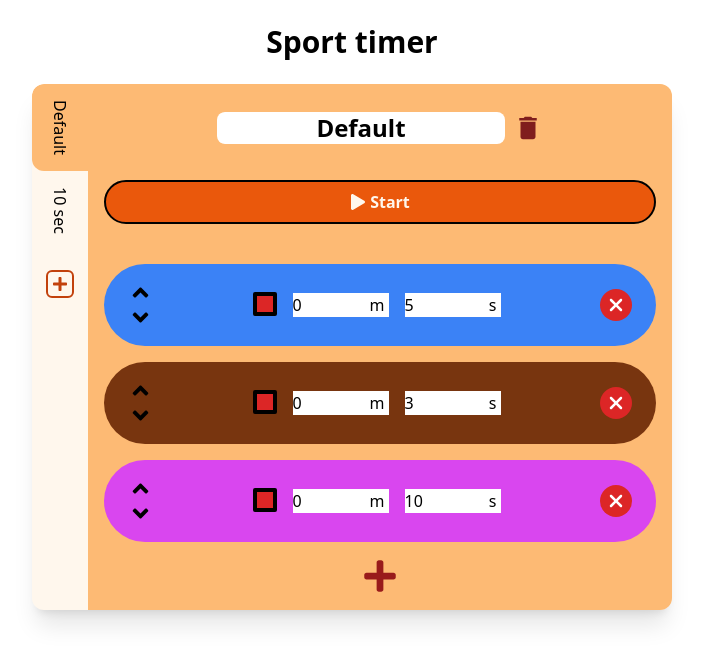
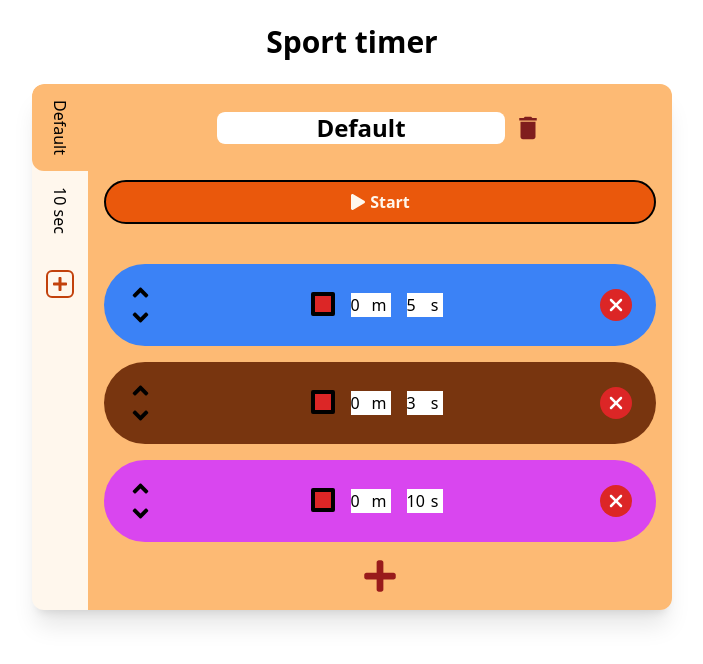
Before and after one commit to BaptisteD51/timer-react, a React (Vite) app: page / in a window 1280 px wide. Shown: the top 664 px of the page, without its empty margins (288-991 px from the left). Built offline with nearby package versions, Linux system fonts and the light colour scheme.

Commit message:
drag and drop custom hook to re-use the same logic across app

```diff
--- a/src/components/Edit/Edit.jsx
+++ b/src/components/Edit/Edit.jsx
@@ -3,9 +3,32 @@ import { Timers } from "../../contexts/Timers"
 import Timer from "./Timer"
 import { MdDelete } from "react-icons/md";
 import { FaPlay, FaPlus } from "react-icons/fa";
+import useDragAndDrop from "../../hooks/useDragAndDrop.js";
 
 function Edit({ updateIsRunning }){
     let { profiles, updateProfiles, currentProfile, updateCurrentProfile } = useContext(Timers)
+
+    let {draggedItem,updateDraggedItem,dragProps} = useDragAndDrop(onDragStartCallBack,onDropCallBack)
+    function onDragStartCallBack(id){
+        updateDraggedItem(id)
+    }
+
+    function onDropCallBack(id){
+        //Retrieve the dragged timer by its id
+        let draggedTimer = currentProfile.timers.find((timer)=> timer.id == draggedItem)
+
+        //The index of the dragged timer
+        let draggedTimerIndex = currentProfile.timers.findIndex((timer)=> timer.id == draggedItem)
+        //The index of the dropeed on timer
+        let dropOnTimerIndex = currentProfile.timers.findIndex((timer)=> timer.id == id)
+
+        //Destroys the dragged timer at its former position
+        currentProfile.timers.splice(draggedTimerIndex,1)
+        //Put the dragged timer after the dropped on timmer
+        currentProfile.timers.splice(dropOnTimerIndex,0,draggedTimer)
+
+        updateCurrentProfile(currentProfile)
+    }
 
     // Adds another timer to current profile
     function addNewInterval() {
@@ -32,6 +55,27 @@ function Edit({ updateIsRunning }){
             updateProfiles(updatedProfiles)
         }
 
+    }
+
+    function onDragStartCallBack(id){
+        updateDraggedItem(id)
+    }
+
+    function onDropCallBack(id){
+        //Retrieve the dragged timer by its id
+        let draggedTimer = currentProfile.timers.find((timer)=> timer.id == draggedItem)
+
+        //The index of the dragged timer
+        let draggedTimerIndex = currentProfile.timers.findIndex((timer)=> timer.id == draggedItem)
+        //The index of the dropeed on timer
+        let dropOnTimerIndex = currentProfile.timers.findIndex((timer)=> timer.id == id)
+
+        //Destroys the dragged timer at its former position
+        currentProfile.timers.splice(draggedTimerIndex,1)
+        //Put the dragged timer after the dropped on timmer
+        currentProfile.timers.splice(dropOnTimerIndex,0,draggedTimer)
+
+        updateCurrentProfile(currentProfile)
     }
 
     // Display to modify the timer
@@ -66,14 +110,21 @@ function Edit({ updateIsRunning }){
                     </button>
                 </div>
 
-                <div>
+                <div
+                >
                     {currentProfile.timers.map((timer) => (
-                        <Timer
+                        <div
                             key={timer.id}
-                            duration={timer.duration}
-                            color={timer.color}
-                            id={timer.id}
-                        ></Timer>
+                            onDragStart={(e) => dragProps.handleDragStart(e,timer.id) }
+                            onDragOver={dragProps.handleDragOver}
+                            onDrop={(e) => dragProps.handleDropOver(e, timer.id)}
+                        >
+                            <Timer
+                                duration={timer.duration}
+                                color={timer.color}
+                                id={timer.id}
+                            ></Timer>
+                        </div>
                     ))}
                 </div>
 
--- a/src/components/Edit/Timer.jsx
+++ b/src/components/Edit/Timer.jsx
@@ -6,8 +6,6 @@ import Palette from "./Palette.jsx"
 
 function Timer({ duration, id, color }) {
     let { profiles, updateProfiles, currentProfile, updateCurrentProfile } = useContext(Timers)
-
-    console.log(duration)
 
     //To retrieve the value of the minutes input
     let inpMinRef = useRef(parseInt(Math.random() * 10 ** 6))
@@ -125,6 +123,7 @@ function Timer({ duration, id, color }) {
     return (
         <div
             className={`${color} my-4 py-4 px-6 rounded-full flex justify-between items-center gap-4`}
+            draggable
         >
             <div className="flex flex-col justify-between justify-self-start">
                 <button onClick={() => changeTimerPosition(id, -1)}>
@@ -150,7 +149,7 @@ function Timer({ duration, id, color }) {
                         onChange={(e) => updateTimeMinutes(e)}
                         onKeyDown={(e)=> onKeyDownHandler(e)}
                         defaultValue={getFullMinutes(duration)}
-                        className="max-w-24"
+                        className="max-w-10"
                     />
                 </div>
 
@@ -165,7 +164,7 @@ function Timer({ duration, id, color }) {
                         onChange={(e) => updateTimeSeconds(e)}
                         onKeyDown={(e)=> onKeyDownHandler(e)}
                         defaultValue={getRemainingSecs(duration)}
-                        className="max-w-24"
+                        className="max-w-9"
                     />
                 </div>
 
--- a/src/contexts/Timers.jsx
+++ b/src/contexts/Timers.jsx
@@ -20,7 +20,7 @@ export const TimersProvider = ({children}) => {
                     running: false,
                     duration: 30,
                     current: 0,
-                    id: 123461,
+                    id: 153461,
                     color:"bg-amber-900"
                 },
                 {
--- /dev/null
+++ b/src/hooks/useDragAndDrop.js
@@ -0,0 +1,39 @@
+import { useState } from "react"
+
+function useDragAndDrop(onDragStartCallBack, onDropCallBack){
+    let [draggedItem, updateDraggedItem] = useState(null)
+
+    /**
+     * When we start dragging a profile
+     */
+    function handleDragStart(e, ...args){
+        onDragStartCallBack(...args)
+    }
+
+    /**
+     * Allow to drop something on the profile
+     */
+    function handleDragOver(e){
+        e.preventDefault()
+    }
+
+    /**
+     * When we drop the dragged profile over
+     */
+    function handleDropOver(e, ...args){
+        e.preventDefault()
+        onDropCallBack(...args)
+    }
+
+    return {
+        draggedItem,
+        updateDraggedItem,
+        dragProps:{
+            handleDragStart,
+            handleDragOver,
+            handleDropOver
+        }
+    }
+}
+
+export default useDragAndDrop
```
